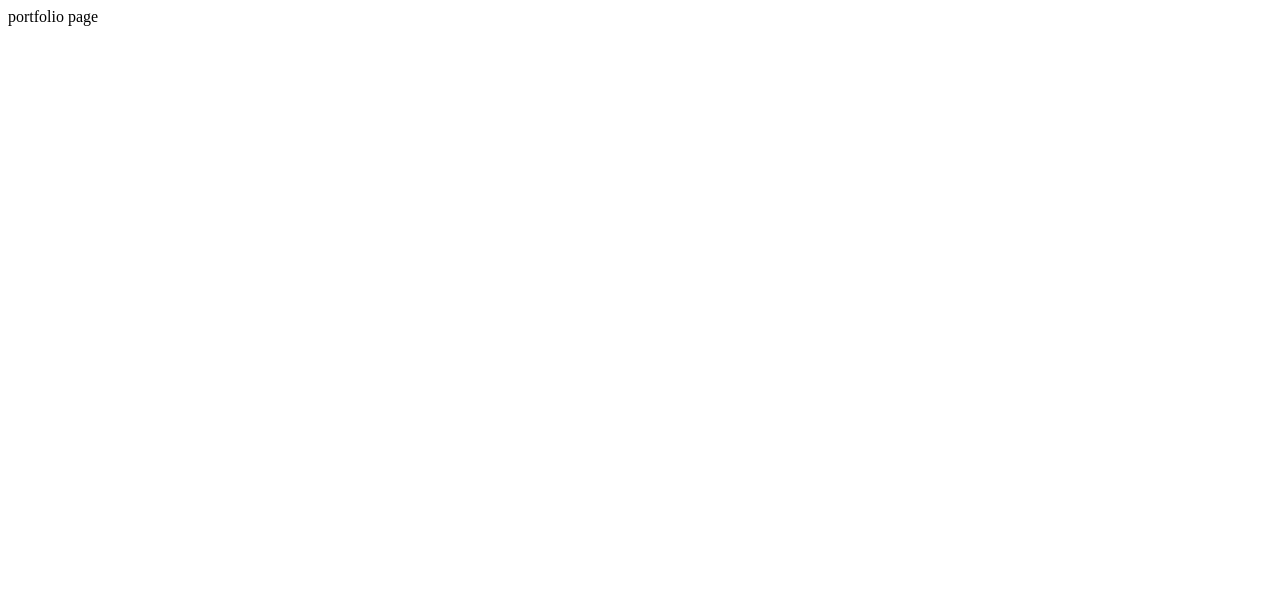
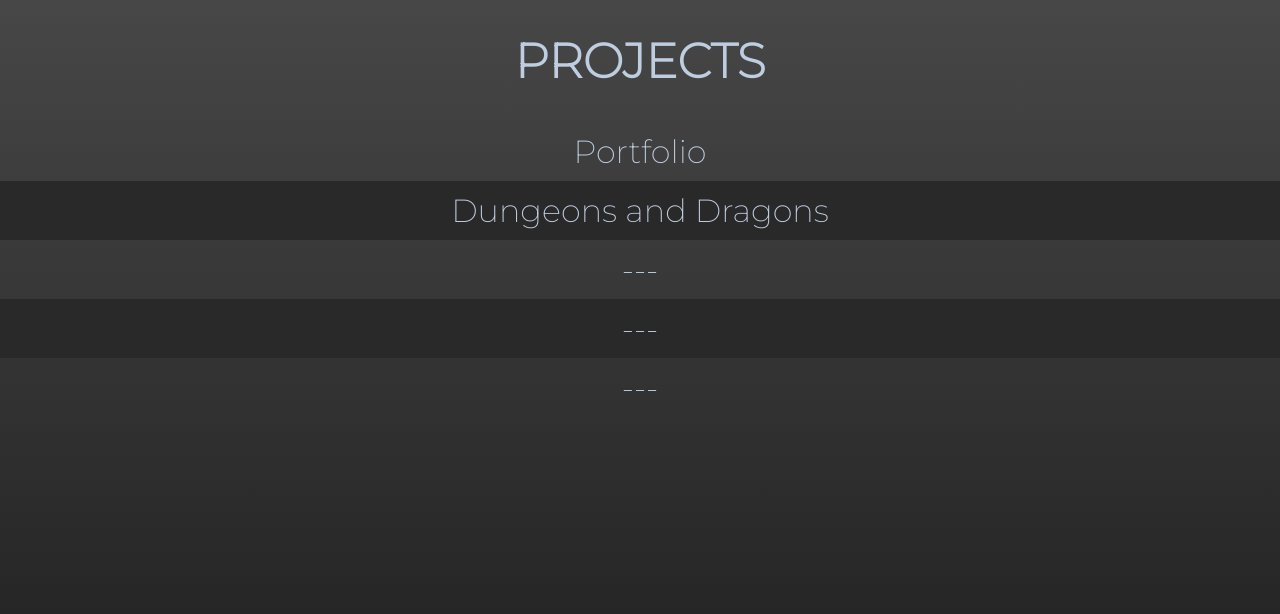
Before and after one commit to BeepBoopBobo/beepboopbobo.github.io, a plain HTML site: page index.html in a window 1280 px wide. Drawn offline with Linux system fonts and the light colour scheme.

Commit message:
chore: update visual and links

```diff
--- a/index.html
+++ b/index.html
@@ -5,11 +5,25 @@
     <meta charset="UTF-8">
     <meta http-equiv="X-UA-Compatible" content="IE=edge">
     <meta name="viewport" content="width=device-width, initial-scale=1.0">
-    <title>Document</title>
+    <link rel="stylesheet" href="styles.css">
+
+    <link rel="preconnect" href="https://fonts.googleapis.com">
+    <link rel="preconnect" href="https://fonts.gstatic.com" crossorigin>
+    <link href="https://fonts.googleapis.com/css2?family=Montserrat:wght@200&display=swap" rel="stylesheet">
+
+    <title>Projects</title>
 </head>
 
 <body>
-    portfolio page
+    <h1 id="project-header">Projects</h1>
+    <div id="project-list">
+        <a class="project-link" href="https://beepboopbobo.github.io/portfolio-page/">Portfolio</a>
+        <a class="project-link" href="https://beepboopbobo.github.io/dungeons-and-dragons-characters/">Dungeons and
+            Dragons</a>
+        <a class="project-link" href="">---</a>
+        <a class="project-link" href="">---</a>
+        <a class="project-link" href="">---</a>
+    </div>
 </body>
 
 </html>
--- /dev/null
+++ b/styles.css
@@ -0,0 +1,47 @@
+:root {
+    --highlight: #D81E5B;
+    --dark: #1c1c1c;
+    --dark-l: #474747;
+    --light: #BFCDE0;
+    height: 100%;
+    background: rgb(2, 0, 36);
+    background: linear-gradient(0deg, rgba(2, 0, 36, 1) 0%, rgba(28, 28, 28, 1) 0%, rgba(71, 71, 71, 1) 100%);
+    text-align: center;
+    font-family: 'Montserrat', sans-serif;
+}
+
+body {
+    margin: 0;
+    padding: 0;
+}
+
+#project-header {
+    color: var(--light);
+    text-transform: uppercase;
+    font-size: 3rem;
+}
+
+#project-list {
+    display: flex;
+    flex-wrap: wrap;
+    width: 100%;
+    margin: auto;
+}
+
+.project-link {
+    width: 100%;
+    text-decoration: none;
+    color: var(--light);
+    padding: 10px 5px;
+    font-size: 2rem;
+
+}
+
+.project-link:nth-child(2n) {
+    background-color: #292929;
+}
+
+.project-link:hover {
+    background-color: var(--light);
+    color: var(--dark);
+}
```
